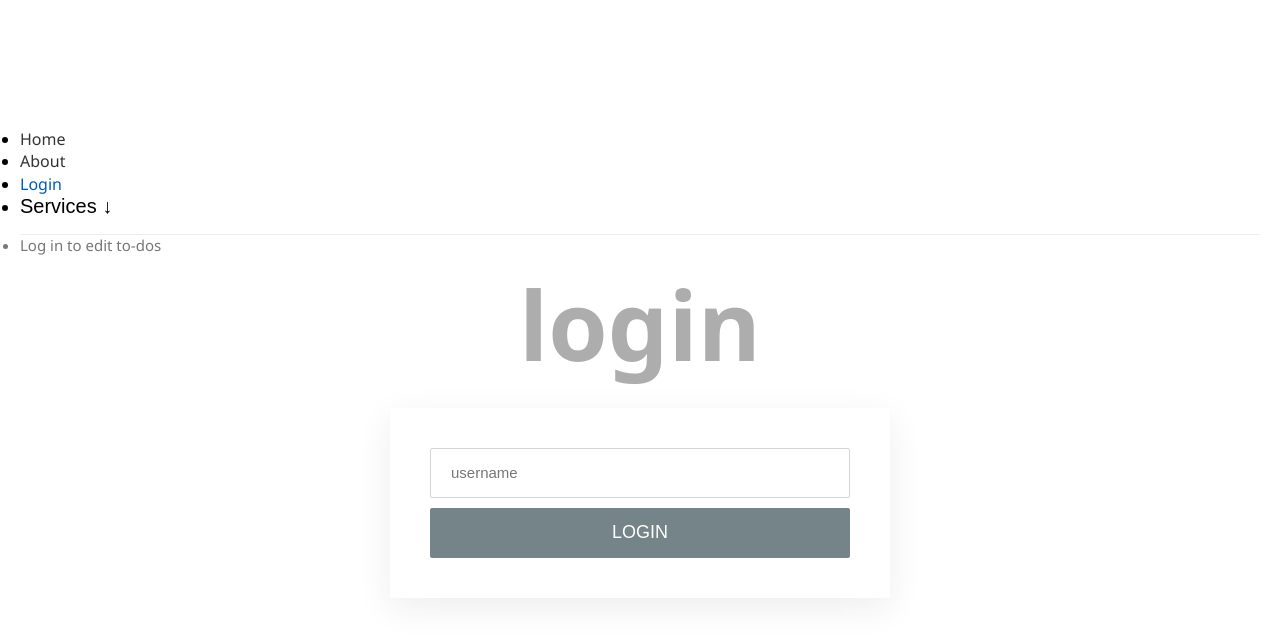
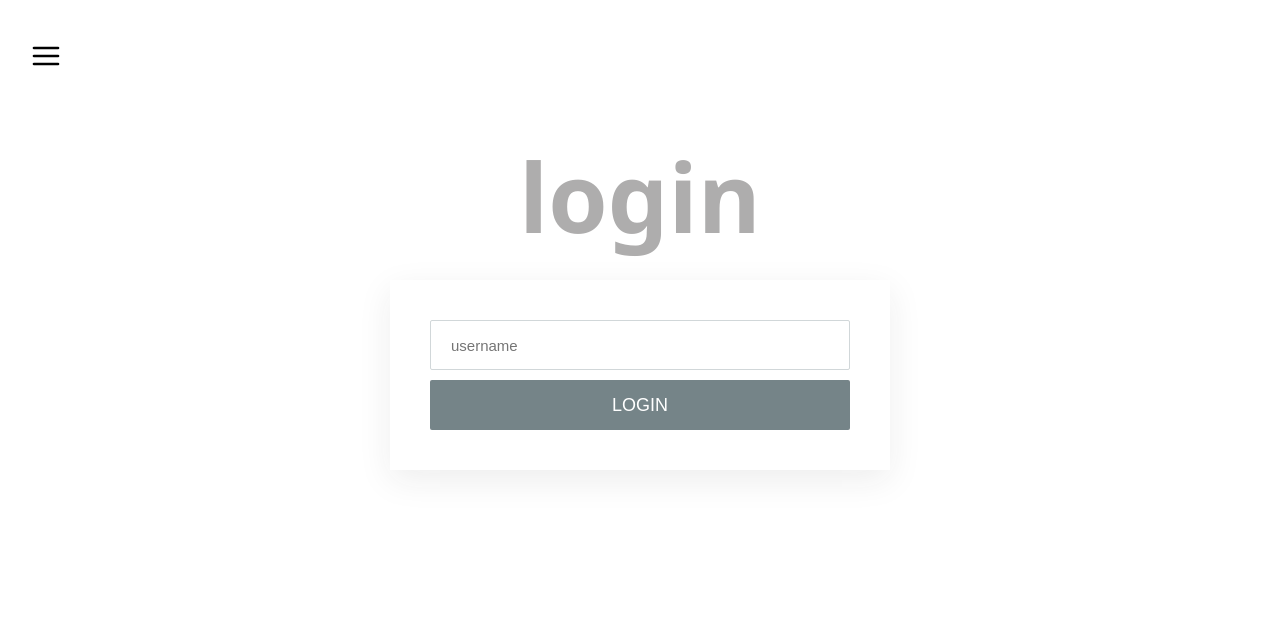
Before and after one commit to lordksix/todo-react, a React (Vite) app: page /login in a window 1280 px wide. Shown: the top 638 px of the page. Built offline with nearby package versions, Linux system fonts and the light colour scheme.

Commit message:
Add toogle navbar and icons

```diff
--- a/src/components/Navbar.jsx
+++ b/src/components/Navbar.jsx
@@ -2,6 +2,8 @@ import React, { useState, useRef } from "react";
 import { useOnClickOutside } from "@/useOnClickOutside";
 import { NavLink, useNavigate } from "react-router-dom";
 import { useAuthContext } from '@/context/AuthContext';
+import { MdClose } from 'react-icons/md';
+import { FiMenu } from 'react-icons/fi';
 
 const links = [
   { path: '/', text: 'Home' },
@@ -11,11 +13,11 @@ const links = [
 ];
 
 const Navbar = () => {
-  const [dropdown, setDropdown] = useState(false);
   const ref = useRef();
   const navigate = useNavigate();
+  const [navbarOpen, setNavbarOpen] = useState(false);
 
-  useOnClickOutside(ref, dropdown, () => setDropdown(false));
+  useOnClickOutside(ref, navbarOpen, () => setNavbarOpen(false));
   const { user, logout } = useAuthContext();
   const handleLogout = () => {
     logout();
@@ -23,8 +25,23 @@ const Navbar = () => {
   }
   return (
     <>
-      <nav className="navbar">
-      <ul>
+      <nav ref={ref} className="navbar">
+        <button
+          className="toggle"
+          onClick={() => setNavbarOpen((prev) => !prev)}
+        >
+          {navbarOpen ? (
+            <MdClose style={{ width: '32px', height: '32px' }} />
+          ) : (
+            <FiMenu
+              style={{
+                width: '32px',
+                height: '32px',
+              }}
+            />
+          )}
+        </button>
+        <ul className={`menu-nav${navbarOpen ? ' show-menu' : ''}`}>
           {links.map((link) => {
             return (
               <React.Fragment key={link.text}>
@@ -34,6 +51,7 @@ const Navbar = () => {
                     <NavLink
                       to={link.path}
                       className={({ isActive }) => isActive ? 'active' : undefined }
+                      onClick={() => setNavbarOpen(false)}
                     >
                         {link.text}
                     </NavLink>
@@ -42,7 +60,11 @@ const Navbar = () => {
               ) : link.path === 'profile' ? (
                 user && (
                   <li>
-                  <NavLink to={link.path}>
+                    <NavLink
+                      to={link.path}
+                      className={({ isActive }) => isActive ? 'active' : undefined }
+                      onClick={() => setNavbarOpen(false)}
+                    >
                         {link.text}
                     </NavLink>
                   </li>
@@ -52,6 +74,7 @@ const Navbar = () => {
                     <NavLink
                       to={link.path}
                       className={({ isActive }) => isActive ? 'active' : undefined }
+                      onClick={() => setNavbarOpen(false)}
                     >
                         {link.text}
                     </NavLink>
@@ -60,17 +83,6 @@ const Navbar = () => {
             </React.Fragment>
             );
           })}
-        <li ref={ref}>
-          <button onClick={() => setDropdown((prev) => !prev)}>
-            Services <span>&#8595;</span>
-          </button>
-          {dropdown && (
-            <ul>
-              <li>Design</li>
-              <li>Development</li>
-            </ul>
-          )}
-        </li>
           {!user && (
             <li className="log-in">
               <span>Log in to edit to-dos</span>
```
Lines whose indentation alone changed are shown as unchanged.
